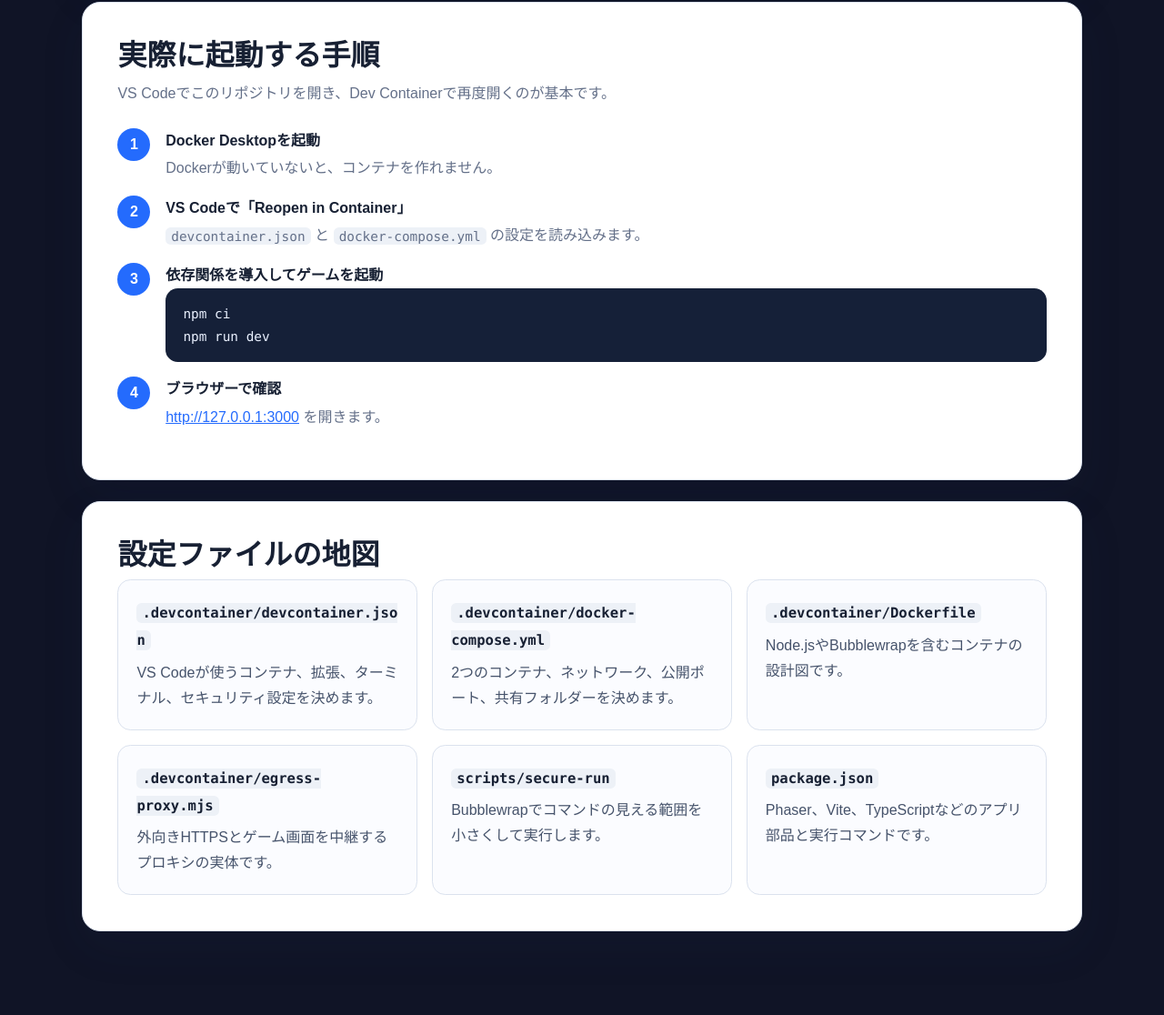
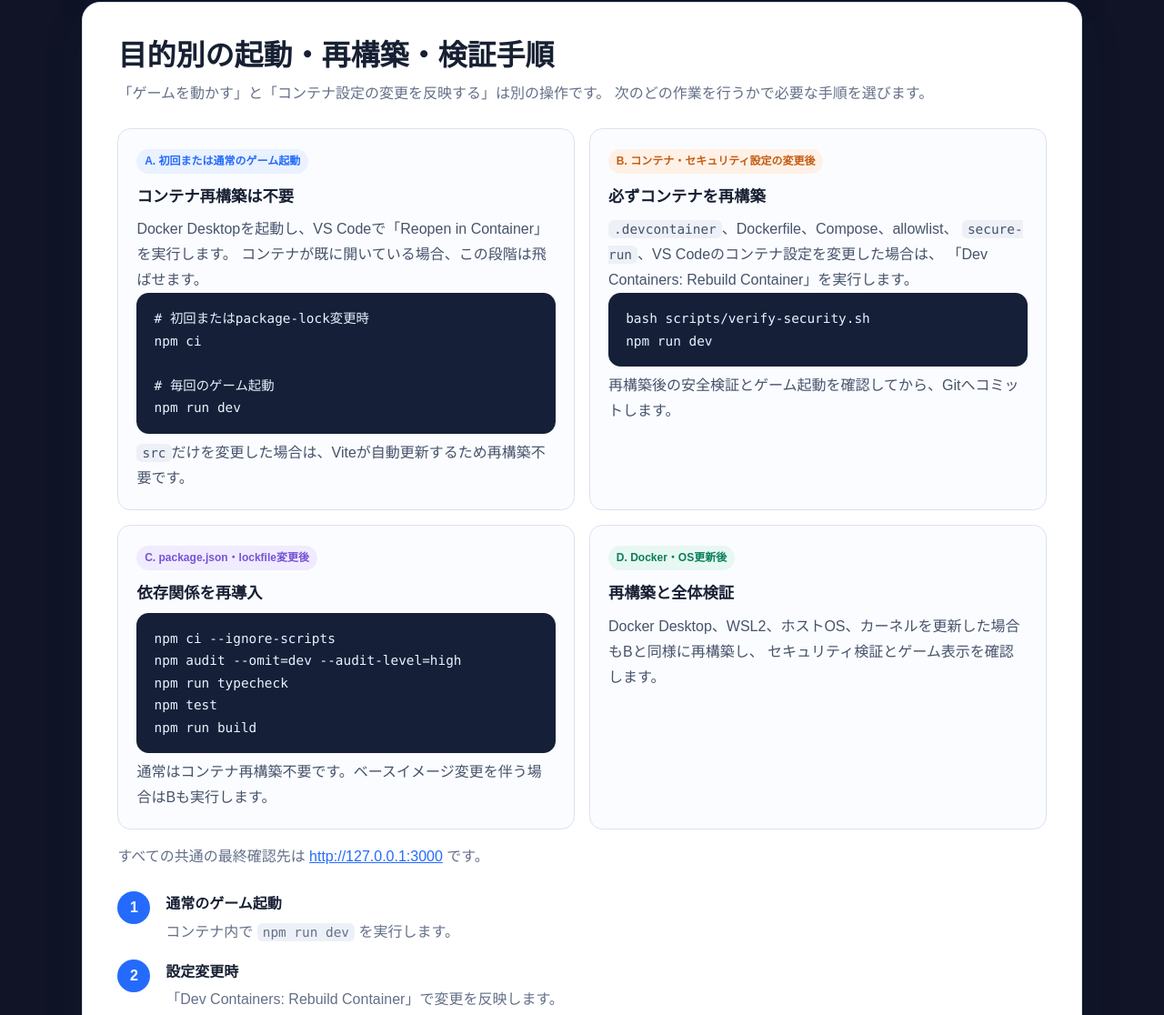
Before and after one commit to govinda246/template-project, a website built with Vite: page docs/security-details.html in a window 1280 px wide. Shown: the part 9436-10552 px from the top of the page at 91% size. Built offline with nearby package versions, Linux system fonts and the light colour scheme; animation ran at ten frames a second.

Commit message:
Clarify startup and rebuild procedures
Co-authored-by: Copilot <223556219+Copilot@users.noreply.github.com>

```diff
--- a/docs/security-details.html
+++ b/docs/security-details.html
@@ -1430,27 +1430,87 @@
       </section>
 
       <section id="start">
-        <h2>実際に起動する手順</h2>
-        <p class="lead">VS Codeでこのリポジトリを開き、Dev Containerで再度開くのが基本です。</p>
+        <h2>目的別の起動・再構築・検証手順</h2>
+        <p class="lead">
+          「ゲームを動かす」と「コンテナ設定の変更を反映する」は別の操作です。
+          次のどの作業を行うかで必要な手順を選びます。
+        </p>
+        <div class="grid two" style="margin-bottom: 1rem">
+          <article class="card">
+            <span class="tag blue">A. 初回または通常のゲーム起動</span>
+            <h3>コンテナ再構築は不要</h3>
+            <p>
+              Docker Desktopを起動し、VS Codeで「Reopen in Container」を実行します。
+              コンテナが既に開いている場合、この段階は飛ばせます。
+            </p>
+            <div class="commands">
+              <pre># 初回またはpackage-lock変更時
+npm ci
+
+# 毎回のゲーム起動
+npm run dev</pre>
+            </div>
+            <p><code>src</code>だけを変更した場合は、Viteが自動更新するため再構築不要です。</p>
+          </article>
+          <article class="card">
+            <span class="tag orange">B. コンテナ・セキュリティ設定の変更後</span>
+            <h3>必ずコンテナを再構築</h3>
+            <p>
+              <code>.devcontainer</code>、Dockerfile、Compose、allowlist、
+              <code>secure-run</code>、VS Codeのコンテナ設定を変更した場合は、
+              「Dev Containers: Rebuild Container」を実行します。
+            </p>
+            <div class="commands">
+              <pre>bash scripts/verify-security.sh
+npm run dev</pre>
+            </div>
+            <p>
+              再構築後の安全検証とゲーム起動を確認してから、Gitへコミットします。
+            </p>
+          </article>
+        </div>
+        <div class="grid two">
+          <article class="card">
+            <span class="tag purple">C. package.json・lockfile変更後</span>
+            <h3>依存関係を再導入</h3>
+            <div class="commands">
+              <pre>npm ci --ignore-scripts
+npm audit --omit=dev --audit-level=high
+npm run typecheck
+npm test
+npm run build</pre>
+            </div>
+            <p>通常はコンテナ再構築不要です。ベースイメージ変更を伴う場合はBも実行します。</p>
+          </article>
+          <article class="card">
+            <span class="tag green">D. Docker・OS更新後</span>
+            <h3>再構築と全体検証</h3>
+            <p>
+              Docker Desktop、WSL2、ホストOS、カーネルを更新した場合もBと同様に再構築し、
+              セキュリティ検証とゲーム表示を確認します。
+            </p>
+          </article>
+        </div>
+        <p class="lead" style="margin-top: 1rem">
+          すべての共通の最終確認先は
+          <a href="http://127.0.0.1:3000">http://127.0.0.1:3000</a> です。
+        </p>
         <ol class="flow">
           <li>
-            <strong>Docker Desktopを起動</strong>
-            <p>Dockerが動いていないと、コンテナを作れません。</p>
+            <strong>通常のゲーム起動</strong>
+            <p>コンテナ内で <code>npm run dev</code> を実行します。</p>
           </li>
           <li>
-            <strong>VS Codeで「Reopen in Container」</strong>
-            <p><code>devcontainer.json</code> と <code>docker-compose.yml</code> の設定を読み込みます。</p>
+            <strong>設定変更時</strong>
+            <p>「Dev Containers: Rebuild Container」で変更を反映します。</p>
           </li>
           <li>
-            <strong>依存関係を導入してゲームを起動</strong>
-            <div class="commands">
-              <pre>npm ci
-npm run dev</pre>
-            </div>
+            <strong>安全性に関わる変更後</strong>
+            <p><code>bash scripts/verify-security.sh</code> を実行します。</p>
           </li>
           <li>
-            <strong>ブラウザーで確認</strong>
-            <p><a href="http://127.0.0.1:3000">http://127.0.0.1:3000</a> を開きます。</p>
+            <strong>画面表示を確認</strong>
+            <p>3000番のゲームページがHTTP 200で開くことを確認します。</p>
           </li>
         </ol>
       </section>
```
Also changed, not shown: docs/index.html (+38 -7 lines).
